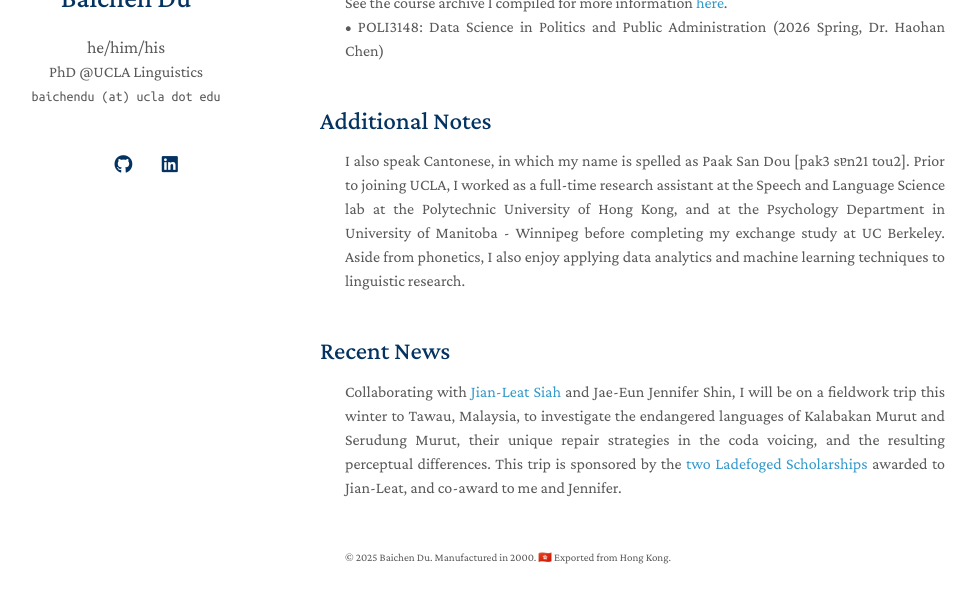
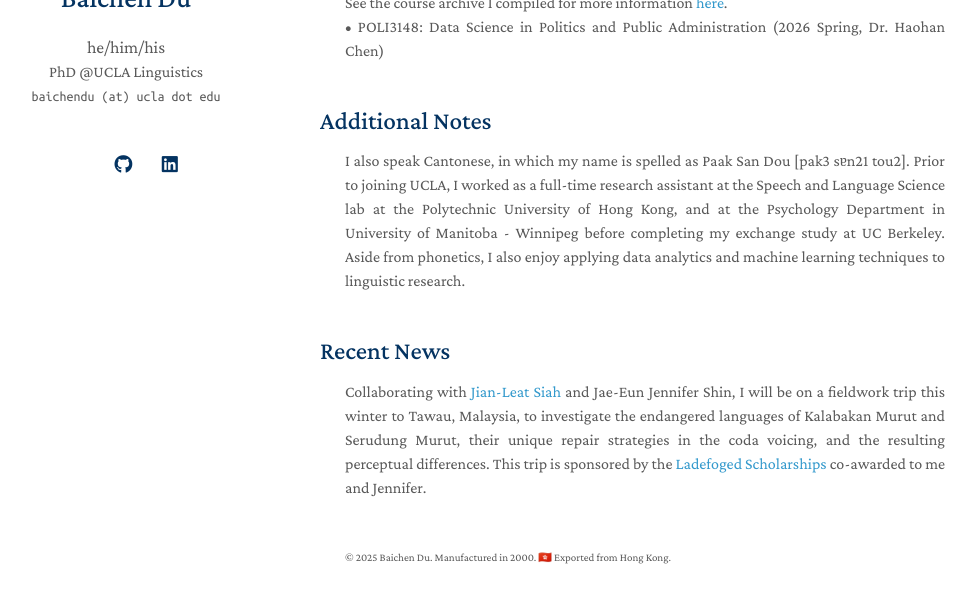
Before and after one commit to baichen-du/baichen-du.github.io, a Jekyll site: the page built from index.md, in a window 1280 px wide and 900 px high, scrolled down 1528 px, cut to the strip 262-865 px from the top of the window. Shown: the whole strip, without its empty margins (150-1126 px from the left). Built offline with Jekyll 4.4.1, drawn with Linux system fonts in a browser that asks for light colours; a style sheet for code colours, icons or effects is not loaded; our own code applies the rules of GitHub Pages for plain Markdown files.

Commit message:
Update index.md

```diff
--- a/index.md
+++ b/index.md
@@ -96,6 +96,6 @@ I also speak Cantonese, in which my name is spelled as Paak San Dou [pak3 sɐn21
 ## Recent News
 
 <div style="text-align: justify">
-Collaborating with <a href="https://sites.google.com/view/jlsiah/home">Jian-Leat Siah</a> and Jae-Eun Jennifer Shin, I will be on a fieldwork trip this winter to Tawau, Malaysia, to investigate the endangered languages of Kalabakan Murut and Serudung Murut, their unique repair strategies in the coda voicing, and the resulting perceptual differences. This trip is sponsored by the <a href="https://linguistics.ucla.edu/graduate/current-students/ladefoged-scholarship-official-page/"> two Ladefoged Scholarships</a> awarded to Jian-Leat, and co-award to me and Jennifer.
+Collaborating with <a href="https://sites.google.com/view/jlsiah/home">Jian-Leat Siah</a> and Jae-Eun Jennifer Shin, I will be on a fieldwork trip this winter to Tawau, Malaysia, to investigate the endangered languages of Kalabakan Murut and Serudung Murut, their unique repair strategies in the coda voicing, and the resulting perceptual differences. This trip is sponsored by the <a href="https://linguistics.ucla.edu/graduate/current-students/ladefoged-scholarship-official-page/"> Ladefoged Scholarships</a> co-awarded to me and Jennifer.
 <br>
 <p></p>
```
